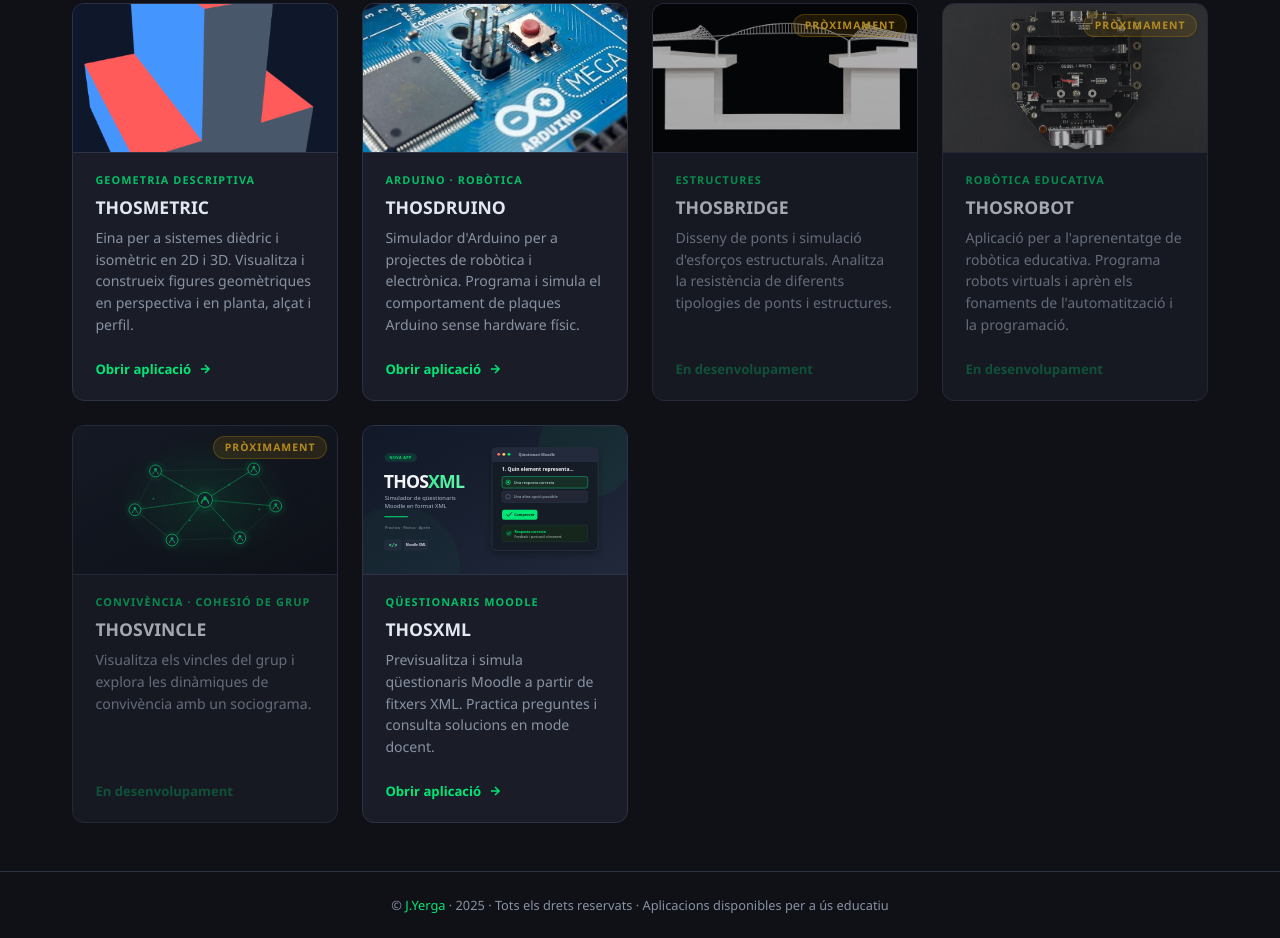
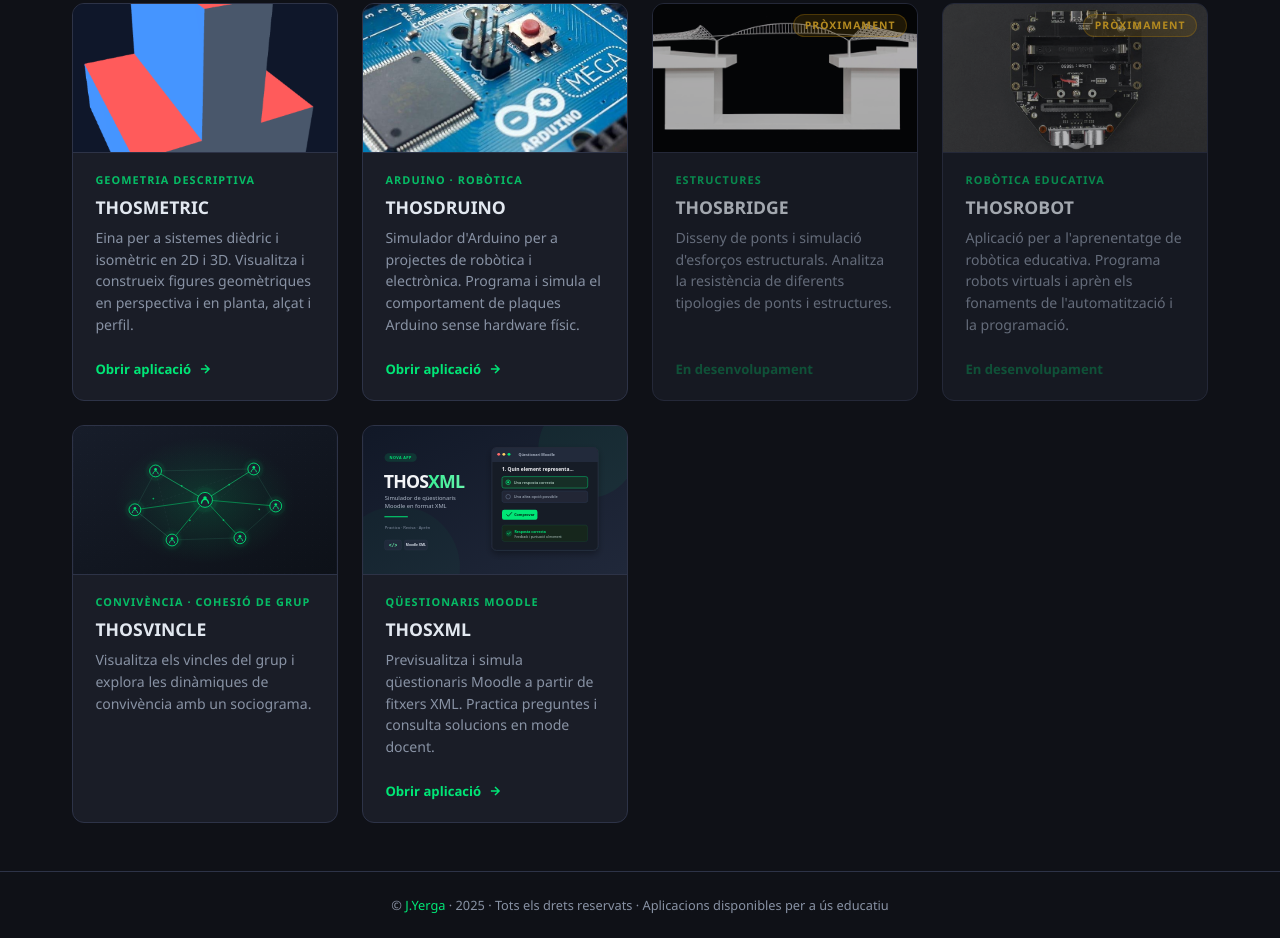
Before and after one commit to dep-tecno/THOSAPPS, a plain HTML site: page index.html in a window 1280 px wide. Shown: the part 539-1477 px from the top of the page. Drawn offline with Linux system fonts and the light colour scheme.

Commit message:
Remove upcoming status from THOSVINCLE card

```diff
--- a/index.html
+++ b/index.html
@@ -424,17 +424,15 @@
       </div>
     </div>
 
-    <!-- THOSVINCLE (pròximament) -->
-    <div class="card card-soon">
+    <!-- THOSVINCLE -->
+    <div class="card">
       <div class="card-img">
         <img src="thosvincle.svg" alt="Sociograma visual de relacions dins d'un grup">
-        <span class="card-soon-badge">Pròximament</span>
       </div>
       <div class="card-body">
         <span class="card-tag">Convivència · Cohesió de grup</span>
         <div class="card-title">THOSVINCLE</div>
         <div class="card-desc">Visualitza els vincles del grup i explora les dinàmiques de convivència amb un sociograma.</div>
-        <span class="card-btn" style="opacity:0.4">En desenvolupament</span>
       </div>
     </div>
 
```
